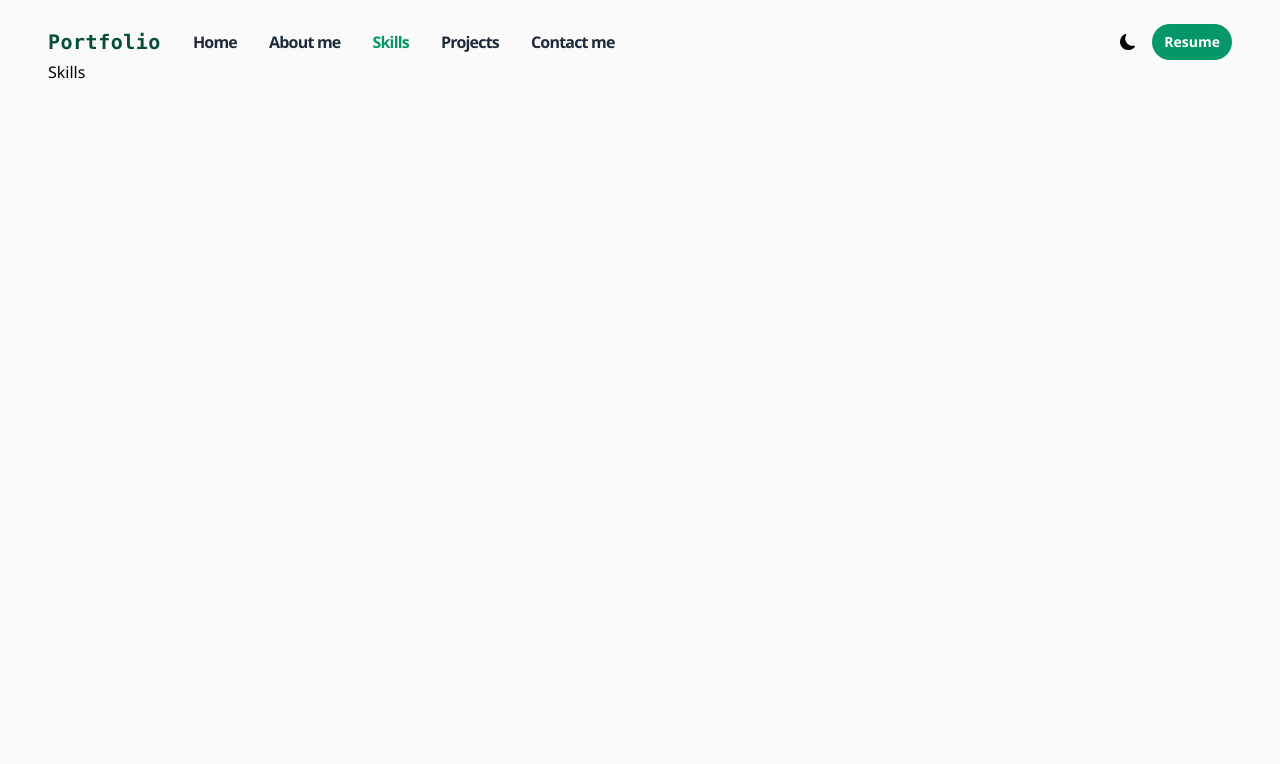
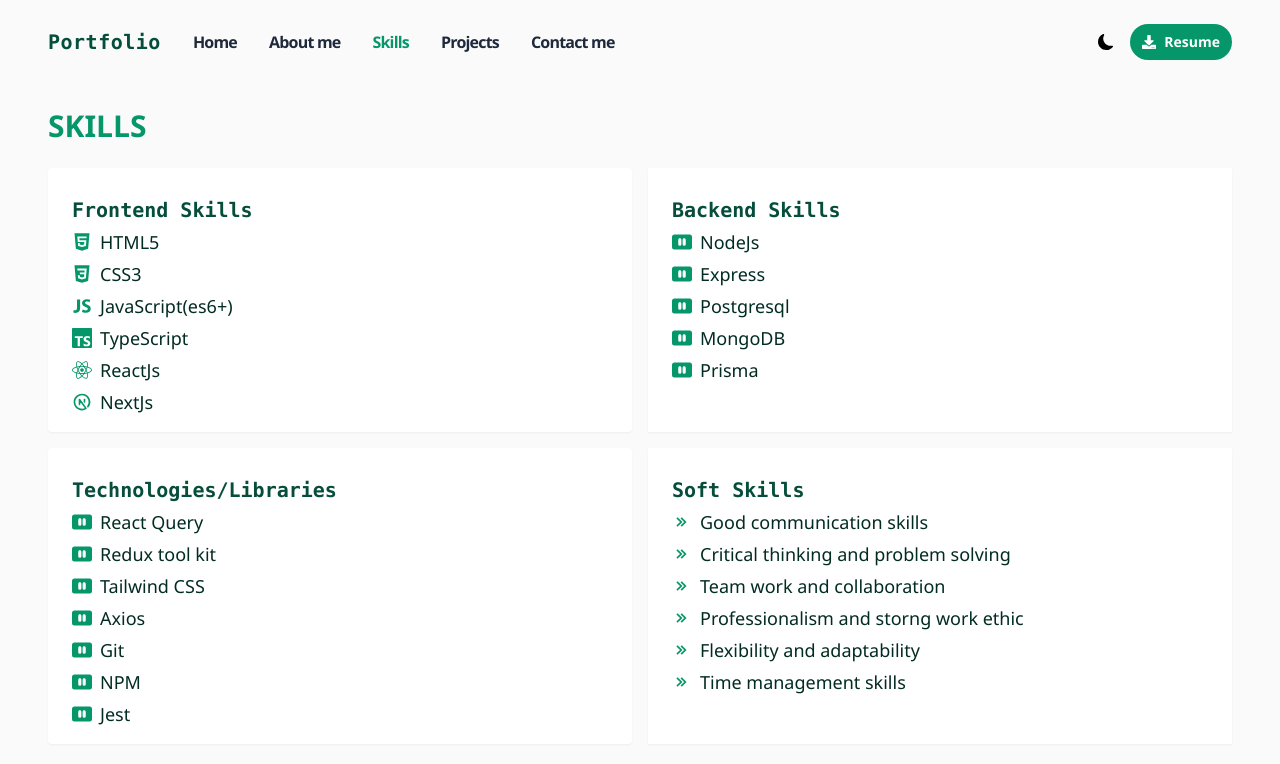
Before and after one commit to Kelechi095/Portfolio, a React (Vite) app: page /skills in a window 1280 px wide. Shown: the top 764 px of the page. Built offline with nearby package versions, Linux system fonts and the light colour scheme.

Commit message:
created skills page

```diff
--- a/src/Pages/About.tsx
+++ b/src/Pages/About.tsx
@@ -1,4 +1,5 @@
 import Nav from "../components/Nav";
+import Subtitle from "../components/Subtitle";
 import Title from "../components/Title";
 import Wrapper from "../components/Wrapper";
 
@@ -6,15 +7,18 @@ const About = () => {
   return (
     <Wrapper>
       <Nav />
-      <Title label="About Myself" />
+      <Title label="ABOUT MYSELF" />
+      <Subtitle label="Basic Info:"/>
       <p className="dark:text-white font-normal text-emerald-900">
-        I am a goal-driven, ambitious, and seasoned developer with experience in
+        My name is Awoms Kelechi. I am a goal-driven, ambitious, and seasoned developer with experience in
         shipping features for large-scale and real-time applications, as well as
         building consumer-facing products. I am actively seeking a frontend role
         in a growing company where I can apply my creative mindset and keen
         ability to work on diverse projects.
       </p>
-      <p className="mt-2 dark:text-white font-normal text-emerald-900">
+
+      <Subtitle label="Working Experience:"/>
+      <p className=" dark:text-white font-normal text-emerald-900">
         With my experience in the industry, I have developed strong
         problem-solving skills, attention to detail, and the ability to work
         independently. I am confident in my ability to tackle complex challenges
@@ -23,9 +27,8 @@ const About = () => {
         me an ideal candidate for any team in need of a dynamic and
         result-oriented individual.
       </p>
-      <p className="mt-2 dark:text-white font-normal text-emerald-900">
-        I am currently working as a Frontend Developer at ECSCORP Resources
-        since June 2022. In this role, I am responsible for architecting and
+      <p className=" dark:text-white font-normal text-emerald-900">
+        I am currently working as a freelancer. In this role, I have been responsible for architecting and
         building the frontend of new features, integrating data from various
         backend services and databases into responsive web apps, translating
         design solutions into high-quality, scalable code, optimizing
@@ -34,21 +37,16 @@ const About = () => {
         stories and write tests, and participating in code reviews to ensure
         adherence to best practices and coding standards.
       </p>
-      <p className="mt-2 dark:text-white font-normal text-emerald-900">
+      <p className=" dark:text-white font-normal text-emerald-900">
         My technical skills include HTML, CSS, JavaScript, TypeScript, React.js,
         Next.js, MongoDB, Tailwind CSS, Git, Firebase, Redux/Redux-Toolkit,
         React-Query, Zod, and Next-Auth/Auth.js. These skills cover a broad
         range of frontend development technologies and frameworks, showcasing my
         versatility and ability to adapt to different projects and environments.
       </p>
-      <p className="mt-2 dark:text-white font-normal text-emerald-900">
-        In addition to my technical skills, I posses a set of valuable soft
-        skills. I have excellent written and oral communication skills, critical
-        thinking skills, problem-solving skills, strong work ethic, flexibility,
-        adaptability, and time management skills. This enable me to collaborate
-        with my team members and stakeholders effectively.
-      </p>
-      <p className="mt-2 dark:text-white font-normal text-emerald-900">
+
+      <Subtitle label="Hobbies:"/>
+      <p className=" dark:text-white font-normal text-emerald-900">
         Beyond my professional life, I have a range of interests which includes
         reading, traveling, and listening to music. I have obtained
         certifications in Responsive Web Design and Frontend Development
--- a/src/Pages/Home.tsx
+++ b/src/Pages/Home.tsx
@@ -12,7 +12,7 @@ export default function Home() {
       <section className="mt-24">
         <h2 className="hero-label">I'm open for hire! Please reach out</h2>
         <h1 className="hero-main-text">
-          I'm a fullstack web developer
+          I'm a Fullstack Web Developer
         </h1>
         <h3 className="hero-sub-text">
           I am always willing to work hard to
--- a/src/Pages/Skills.tsx
+++ b/src/Pages/Skills.tsx
@@ -1,11 +1,77 @@
+import { BsFillPauseBtnFill } from "react-icons/bs";
+import ListItem from "../components/ListItem";
 import Nav from "../components/Nav";
+import Subtitle from "../components/Subtitle";
+import Title from "../components/Title";
 import Wrapper from "../components/Wrapper";
+import { IoLogoJavascript } from "react-icons/io";
+import { SiTypescript } from "react-icons/si";
+import { TbBrandNextjs } from "react-icons/tb";
+import { FaReact } from "react-icons/fa";
+import { FaHtml5 } from "react-icons/fa";
+import { IoLogoCss3 } from "react-icons/io5";
+import { BiChevronsRight } from "react-icons/bi";
+
+
 
 const Skills = () => {
   return (
     <Wrapper>
       <Nav />
-      <h2>Skills</h2>
+      <Title label="SKILLS" />
+      {/*  */}
+
+      <section className="grid lg:grid-cols-2 grid-cols-1 gap-4">
+        <div className="bg-white py-4 px-6 dark:bg-zinc-950 shadow-sm rounded">
+          <Subtitle label="Frontend Skills" />
+          <ul>
+            <ListItem text="HTML5" icon={FaHtml5} />
+            <ListItem text="CSS3" icon={IoLogoCss3} />
+            <ListItem text="JavaScript(es6+)" icon={IoLogoJavascript} />
+            <ListItem text="TypeScript" icon={SiTypescript} />
+            <ListItem text="ReactJs" icon={FaReact} />
+            <ListItem text="NextJs" icon={TbBrandNextjs} />
+          </ul>
+        </div>
+
+        <div className="bg-white py-4 px-6 dark:bg-zinc-950 shadow-sm roundex">
+          <Subtitle label="Backend Skills" />
+          <ul>
+            <ListItem text="NodeJs" icon={BsFillPauseBtnFill} />
+            <ListItem text="Express" icon={BsFillPauseBtnFill} />
+            <ListItem text="Postgresql" icon={BsFillPauseBtnFill} />
+            <ListItem text="MongoDB" icon={BsFillPauseBtnFill} />
+            <ListItem text="Prisma" icon={BsFillPauseBtnFill} />
+          </ul>
+        </div>
+
+        <div className="bg-white py-4 px-6 dark:bg-zinc-950 shadow-sm rounded">
+          <Subtitle label="Technologies/Libraries" />
+          <ul>
+            <ListItem text="React Query" icon={BsFillPauseBtnFill} />
+            <ListItem text="Redux tool kit" icon={BsFillPauseBtnFill} />
+            <ListItem text="Tailwind CSS" icon={BsFillPauseBtnFill} />
+            <ListItem text="Axios" icon={BsFillPauseBtnFill} />
+            <ListItem text="Git" icon={BsFillPauseBtnFill} />
+            <ListItem text="NPM" icon={BsFillPauseBtnFill} />
+            <ListItem text="Jest" icon={BsFillPauseBtnFill} />
+          </ul>
+        </div>
+
+        <div className="bg-white py-4 px-6 dark:bg-zinc-950 shadow-sm roundex">
+          <Subtitle label="Soft Skills" />
+          <ul>
+            <ListItem text="Good communication skills" icon={BiChevronsRight} />
+            <ListItem text="Critical thinking and problem solving" icon={BiChevronsRight} />
+            <ListItem text="Team work and collaboration" icon={BiChevronsRight} />
+            <ListItem text="Professionalism and storng work ethic" icon={BiChevronsRight} />
+            <ListItem text="Flexibility and adaptability" icon={BiChevronsRight} />
+            <ListItem text="Time management skills" icon={BiChevronsRight} />
+          </ul>
+        </div>
+
+
+      </section>
     </Wrapper>
   );
 };
--- /dev/null
+++ b/src/components/ListItem.tsx
@@ -0,0 +1,19 @@
+import { IconType } from "react-icons"
+
+interface ListItemProps {
+    text: string
+    icon: IconType
+  }
+
+
+const ListItem = ({text, icon: Icon}: ListItemProps) => {
+
+  return (
+    <li className="flex items-center gap-2 text-lg mt-1">
+        <Icon className="text-emerald-600" size={20}/>
+        <span className="text-emerald-950 dark:text-white font-normal">{text}</span>
+    </li>
+  )
+}
+
+export default ListItem
--- a/src/components/MobileNav.tsx
+++ b/src/components/MobileNav.tsx
@@ -1,6 +1,7 @@
 import { NavLink } from "react-router-dom";
 import { HiOutlineMenuAlt2 } from "react-icons/hi";
 import { BsFillMoonFill, BsFillSunFill } from "react-icons/bs";
+import { FaDownload } from "react-icons/fa";
 
 interface NavbarProps {
   changeTheme: () => void;
@@ -98,7 +99,10 @@ const MobileNav = ({
           />
         )}
 
-        <button className="nav-button">Resume</button>
+        <button className="nav-button">
+          <FaDownload />
+          <span>Resume</span>
+        </button>
       </ul>
     </nav>
   );
--- /dev/null
+++ b/src/components/Subtitle.tsx
@@ -0,0 +1,11 @@
+interface SubtitleProps {
+    label: string
+}
+
+const Subtitle = ({label}: SubtitleProps) => {
+  return (
+    <div className="text-xl font-semibold mt-3 mb-1 text-emerald-900 dark:text-emerald-600 font-mono">{label}</div>
+  )
+}
+
+export default Subtitle
--- a/src/index.css
+++ b/src/index.css
@@ -33,7 +33,7 @@ html, body, label {
   }
 
   .nav-button {
-    @apply text-xs py-2 px-3  lg:text-sm text-white  bg-emerald-600 hover:bg-emerald-500 dark:bg-emerald-600 dark:hover:bg-emerald-500 transition duration-300  font-semibold rounded-full
+    @apply text-xs py-2 px-3  lg:text-sm text-white  bg-emerald-600 hover:bg-emerald-500 dark:bg-emerald-600 dark:hover:bg-emerald-500 transition duration-300  font-semibold rounded-full flex items-center gap-2
   }
 
   .hero-label {
```
